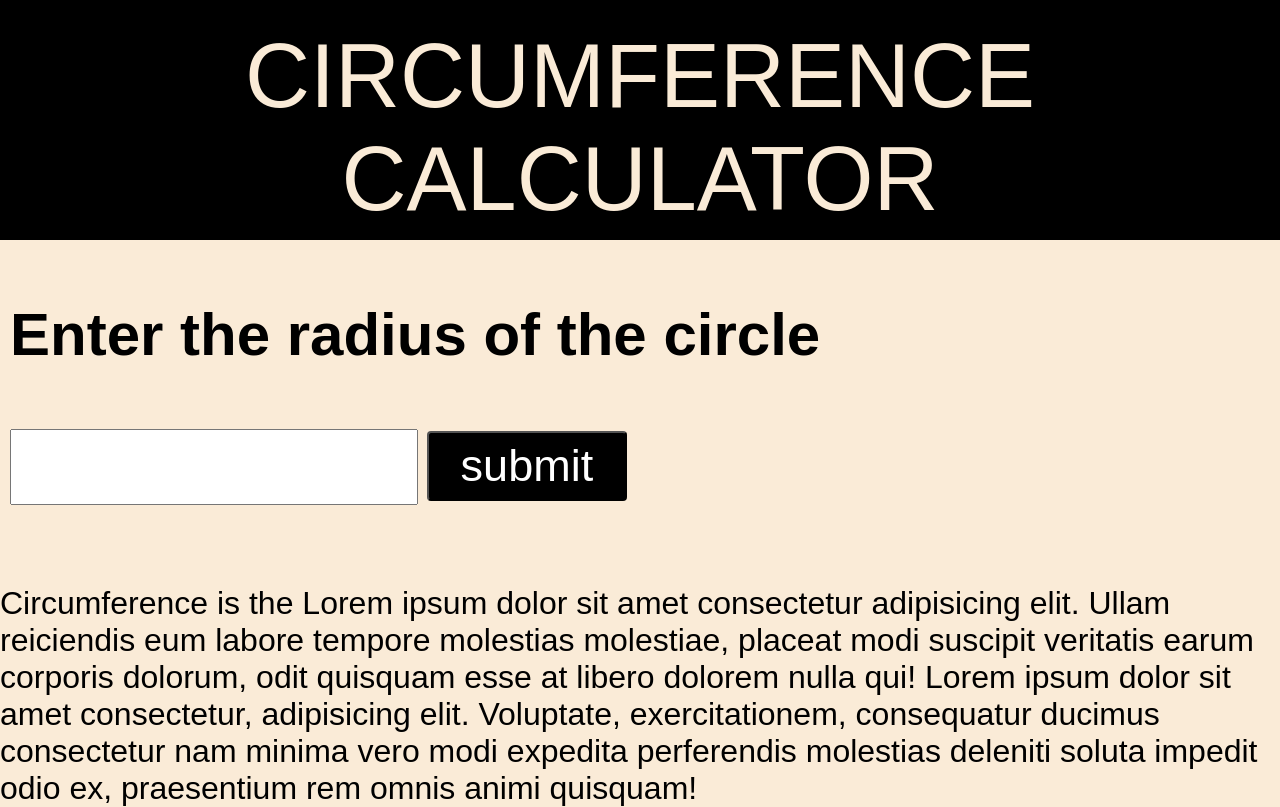
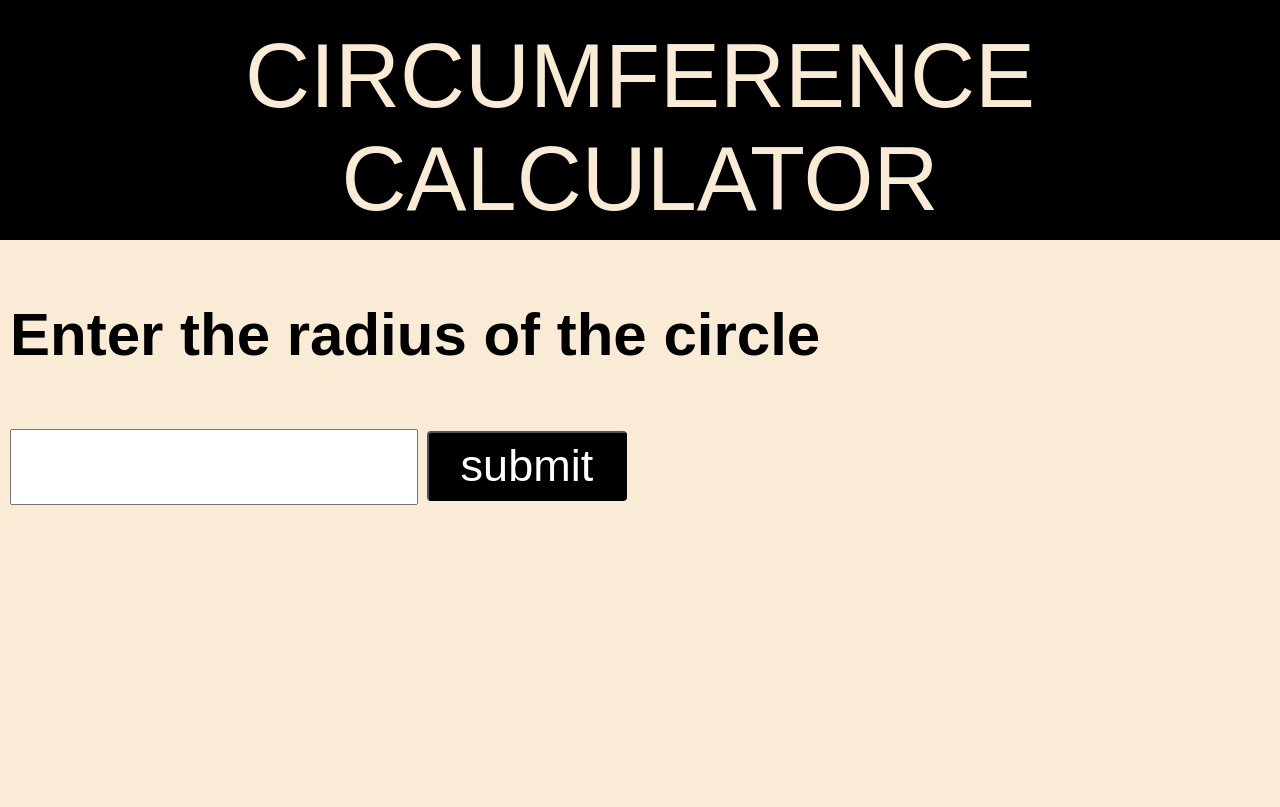
Before and after one commit to Inti-alt/temperature-converter, a plain HTML site: page radius/index.html in a window 1280 px wide. Drawn offline with Linux system fonts and the light colour scheme.

Commit message:
Update index.html

```diff
--- a/radius/index.html
+++ b/radius/index.html
@@ -9,20 +9,11 @@
 <body>
     <header id="myh1">CIRCUMFERENCE <br>CALCULATOR</header>
 
-<div id="container">
 
     <h3 id='radius'>Enter the radius of the circle</h3>
     <input type="text" id="mytext">
     <button id="submit">submit</button>
     <h3 id="myh3"></h3>
-</div>
-
-<div id="side">
-    Circumference is the Lorem ipsum dolor sit amet consectetur adipisicing elit. Ullam reiciendis eum labore tempore molestias molestiae, placeat modi suscipit veritatis earum corporis dolorum, odit quisquam esse at libero dolorem nulla qui!
-    Lorem ipsum dolor sit amet consectetur, adipisicing elit. Voluptate, exercitationem, consequatur ducimus consectetur nam minima vero modi expedita perferendis molestias deleniti soluta impedit odio ex, praesentium rem omnis animi quisquam!
-
-</div>
-
 
 
     <script src="script.js"></script>
```
